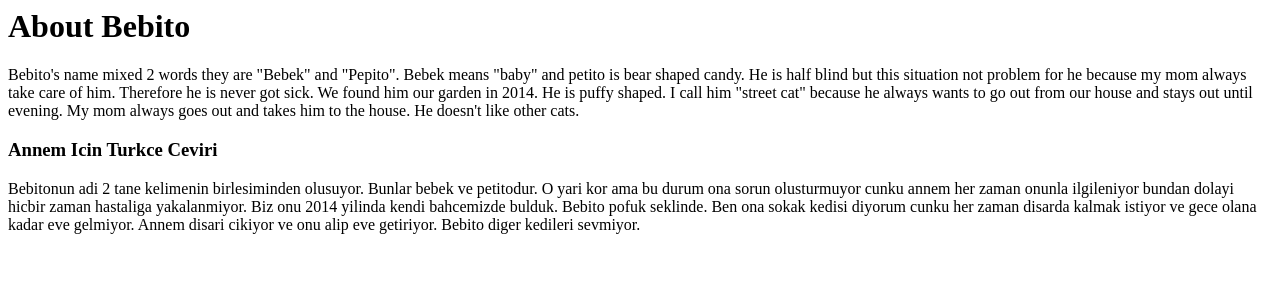
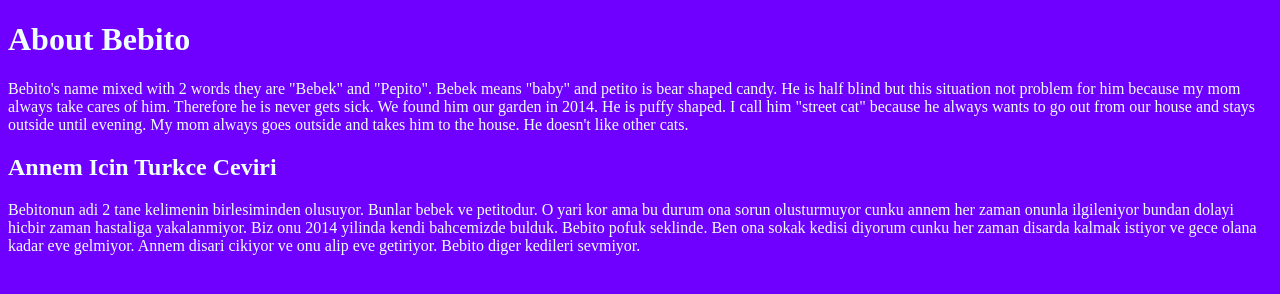
Before and after one commit to Rossalilyumm/websitelerim, a plain HTML site: page aboutbebito.html in a window 1280 px wide. Drawn offline with Linux system fonts and the light colour scheme.

Commit message:
Add files via upload

```diff
--- a/aboutbebito.html
+++ b/aboutbebito.html
@@ -1,10 +1,36 @@
+<!DOCTYPE html>
+<html>
+
+<head>
+    <meta charset="UTF-8">
+    <title>About Bebito</title>
+    <style>
+       html {
+            background-color: rgb(111, 0, 255);
+        }
+        h1{
+            color: azure;
+        }
+        p{
+            color: azure;
+        }
+        h2{
+            color: azure;
+        }
+    </style>
+
+</head>
+
+<body>
 <h1>About Bebito</h1>
 
-<p>Bebito's name mixed 2 words they are "Bebek" and "Pepito". Bebek means "baby" and petito is bear shaped candy. He is half blind but this situation not problem for he because my mom always take care of him.
-Therefore he is never got sick. We found him our garden in 2014. He is puffy shaped. I call him "street cat" because he always wants to go out from our house and stays out until evening. My mom always
-goes out and takes him to the house. He doesn't like other cats.</p>
+<p>Bebito's name mixed with 2 words they are "Bebek" and "Pepito". Bebek means "baby" and petito is bear shaped candy. He is half blind but this situation not problem for him because my mom always take cares of him.
+Therefore he is never gets sick. We found him our garden in 2014. He is puffy shaped. I call him "street cat" because he always wants to go out from our house and stays outside until evening. My mom always
+goes outside and takes him to the house. He doesn't like other cats.</p>
 
-<h3>Annem Icin Turkce Ceviri</h3>
+<h2>Annem Icin Turkce Ceviri</h2>
 <p>Bebitonun adi 2 tane kelimenin birlesiminden olusuyor. Bunlar bebek ve petitodur. O yari kor ama bu durum ona sorun olusturmuyor cunku annem her zaman onunla ilgileniyor bundan dolayi hicbir zaman
     hastaliga yakalanmiyor. Biz onu 2014 yilinda kendi bahcemizde bulduk. Bebito pofuk seklinde. Ben ona sokak kedisi diyorum cunku her zaman disarda kalmak istiyor ve gece olana kadar eve gelmiyor. Annem
     disari cikiyor ve onu alip eve getiriyor. Bebito diger kedileri sevmiyor.</p>
+    </body>
+    </html>
--- a/external.css
+++ b/external.css
@@ -1,10 +1,13 @@
 h1{
-    color: turquoise;
+    color: rgb(218, 14, 14);
 }
 html{
-    background-color: green;
+    background-color:#030f0e;
 }
 
 h2{
-    color: red;
+    color: rgb(255, 0, 0);
 }
+h3{
+    color: rgb(155, 29, 4);
+}
```
Also changed, not shown: aboutGece.html (+29 -3 lines), aboutminik.html (+27 -1 lines), aboutsansli.html (+27 -1 lines), contactme.html (+22 -2 lines), index.html (+2 -2 lines).
